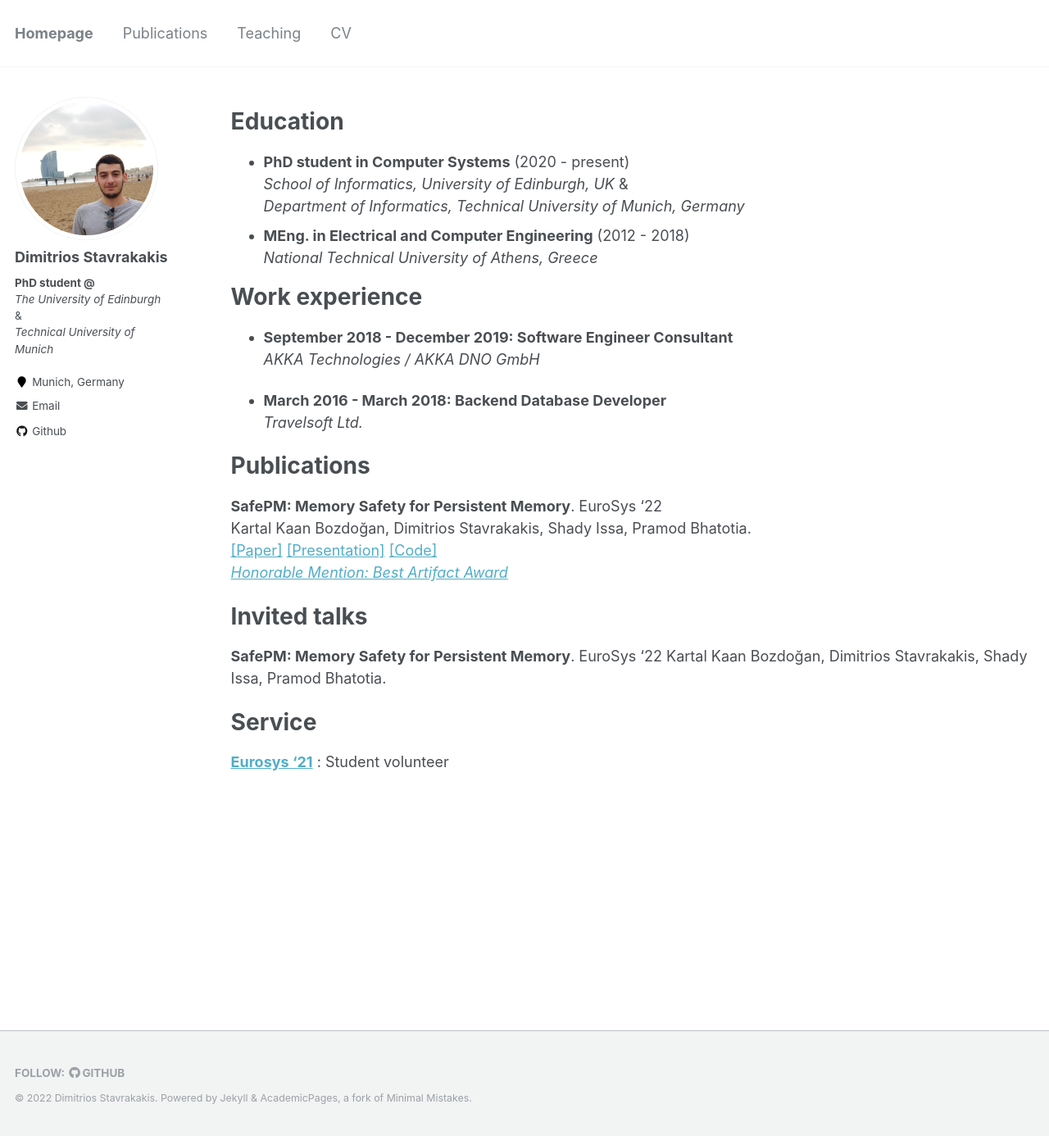
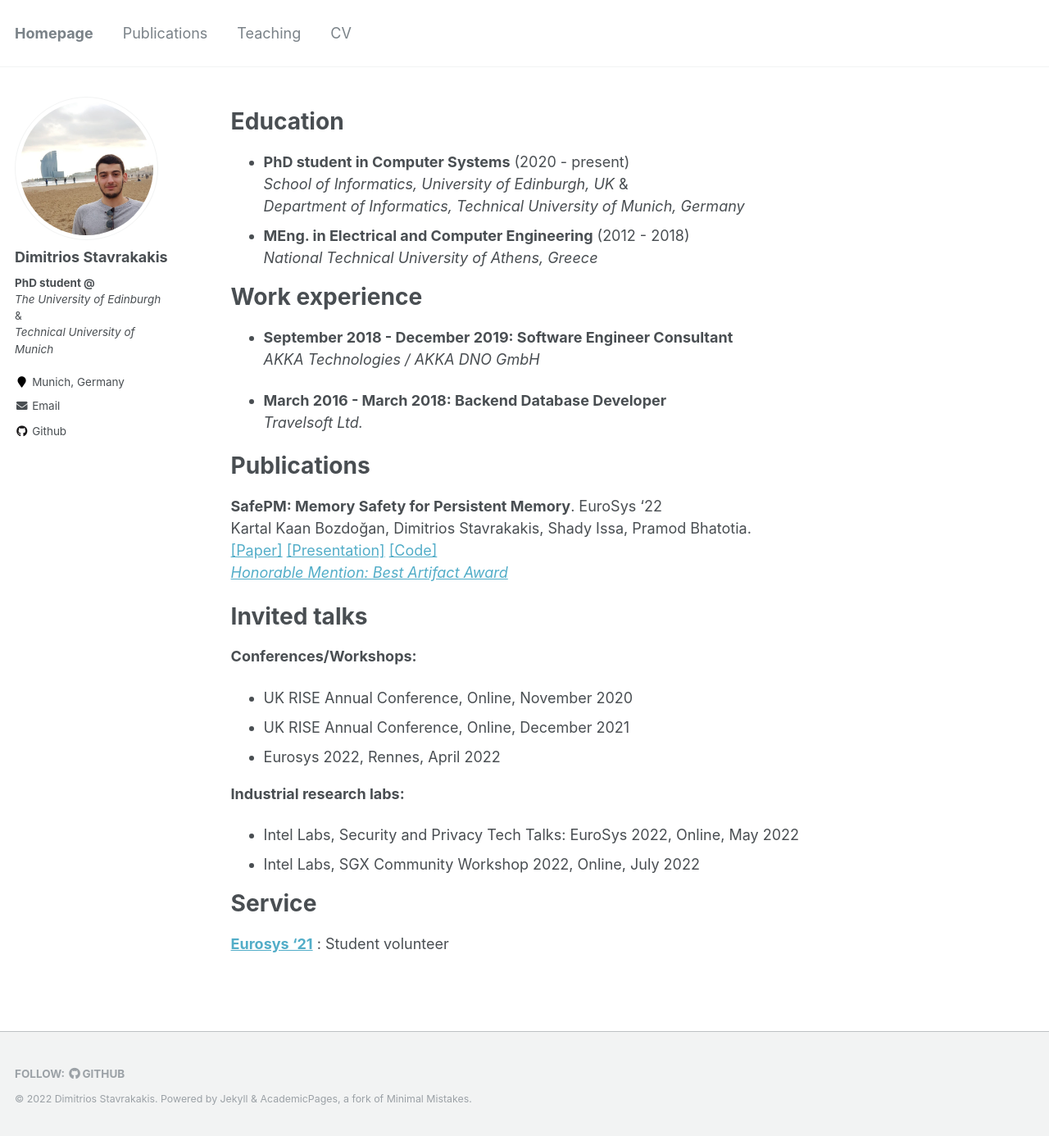
Before and after one commit to dimstav23/dimstav23.github.io, a Jekyll site: the page built from _pages/cv.md, in a window 1280 px wide and 1386 px high. Shown: the whole window at 82% size. Built offline with Jekyll 4.4.1, drawn with Linux system fonts in a browser that asks for light colours.

Commit message:
add invited talks

```diff
--- a/_pages/cv.md
+++ b/_pages/cv.md
@@ -34,8 +34,15 @@ Kartal Kaan Bozdoğan, Dimitrios Stavrakakis, Shady Issa, Pramod Bhatotia. \
 
 Invited talks
 ======
-__SafePM: Memory Safety for Persistent Memory__. EuroSys '22
-Kartal Kaan Bozdoğan, Dimitrios Stavrakakis, Shady Issa, Pramod Bhatotia.
+**Conferences/Workshops:**
+- UK RISE Annual Conference, Online, November 2020
+- UK RISE Annual Conference, Online, December 2021
+- Eurosys 2022, Rennes, April 2022
+
+**Industrial research labs:**
+- Intel Labs, Security and Privacy Tech Talks: EuroSys 2022, Online, May 2022
+- Intel Labs, SGX Community Workshop 2022, Online, July 2022
+
 
 Service
 ======
```
